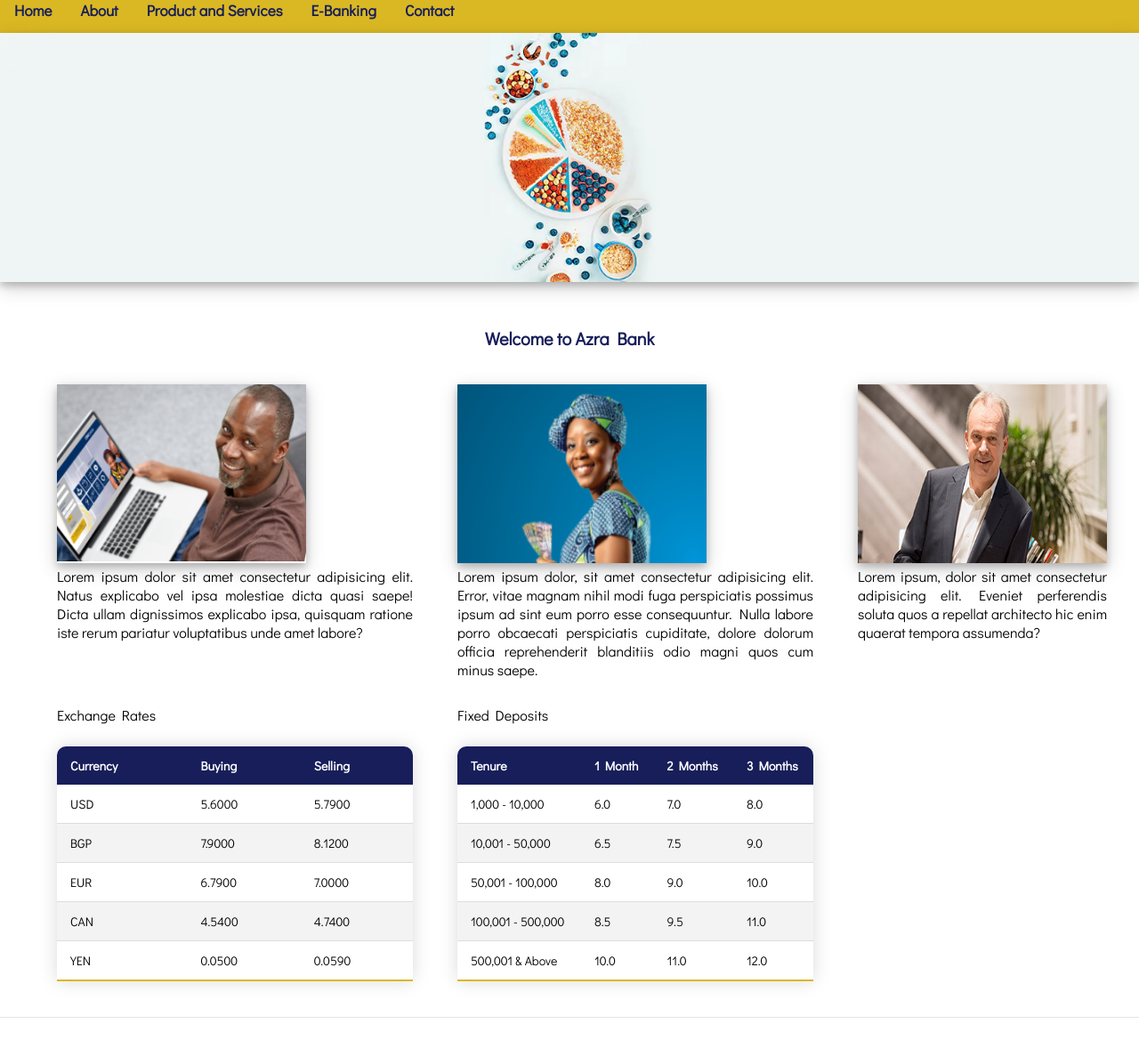
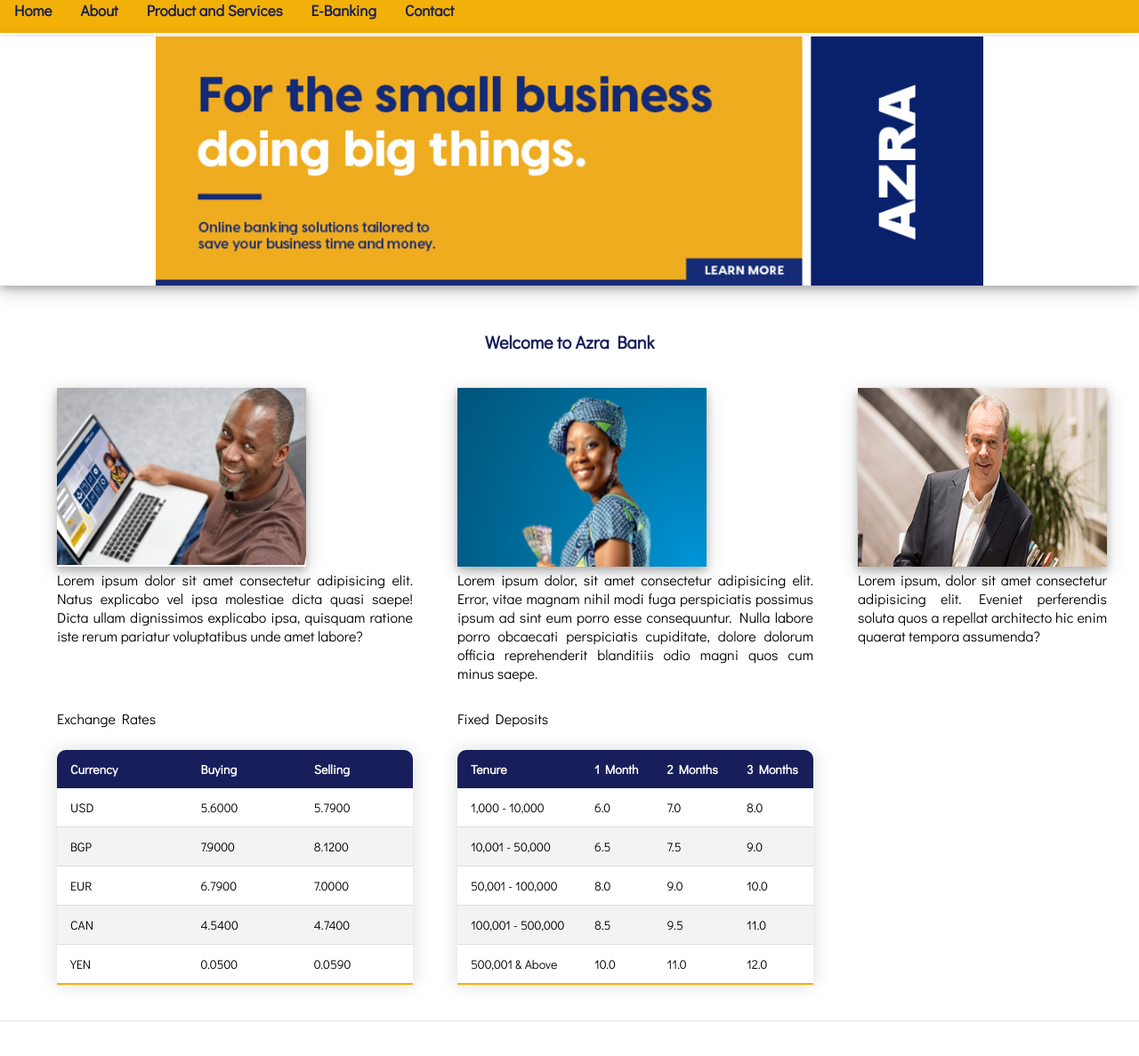
Before and after one commit to padegah/web-project, a plain HTML site: page index.html in a window 1280 px wide. Shown: the part 98-1285 px from the top of the page at 89% size. Drawn offline with Linux system fonts and the light colour scheme.

Commit message:
updated sliders on home page

```diff
--- a/css/styles.css
+++ b/css/styles.css
@@ -63,7 +63,7 @@
 */
 .topnav {
     overflow: hidden;
-    background-color: #dab823;
+    background-color: #f3b008;
 }
 
 .topnav a {
@@ -174,6 +174,10 @@
     font-size: 20px;
 }
 
+.my-space{
+    height: 4px;
+}
+
 .info_image{
     width: 280px;
     height: 201px;
@@ -218,7 +222,7 @@
 }
 
 .content-table tbody tr:last-of-type{
-    border-bottom: 2px solid #dab823;
+    border-bottom: 2px solid #f3b008;
 }
 
 /*
--- a/index.html
+++ b/index.html
@@ -37,10 +37,11 @@
             </a>
         </div>
     </header>
+    <div class="my-space"></div>
     <div class="slider">
-        <img class="slides" src="assets/images/sd.png" alt="">
-        <img class="slides" src="assets/images/sd1.jpg" alt="">
-        <img class="slides" src="assets/images/sd.webp" alt="">
+        <img class="slides" src="assets/images/carousel.png" alt="">
+        <img class="slides" src="assets/images/carousel3.png" alt="">
+        <img class="slides" src="assets/images/carousel2.png" alt="">
     </div>
     <div class="space"></div>
     <div class="space1">Welcome to Azra Bank</div>
--- a/js/scripts.js
+++ b/js/scripts.js
@@ -14,7 +14,7 @@
   slideIndex++;
   if (slideIndex > x.length) {slideIndex = 1}
   x[slideIndex-1].style.display = "block";
-  setTimeout(carousel, 2000);
+  setTimeout(carousel, 3000);
 }
 /*
 slide behaviour ends here
```
Also changed, not shown: assets/images/bd/bd1.jpg (deleted), assets/images/bd/bd2.png (deleted), assets/images/bd/bd3.png (deleted), assets/images/carousel.png (added), assets/images/carousel2.png (added), assets/images/carousel3.png (added), assets/images/img1.jpg (deleted), assets/images/img2.jpg (deleted), assets/images/img3.jpg (deleted), assets/images/img4.jpg (deleted), assets/images/info1.jpg (deleted), assets/images/info2.jpg (deleted), assets/images/sd.jpg (deleted), assets/images/sd.png (deleted), 3 more files.
